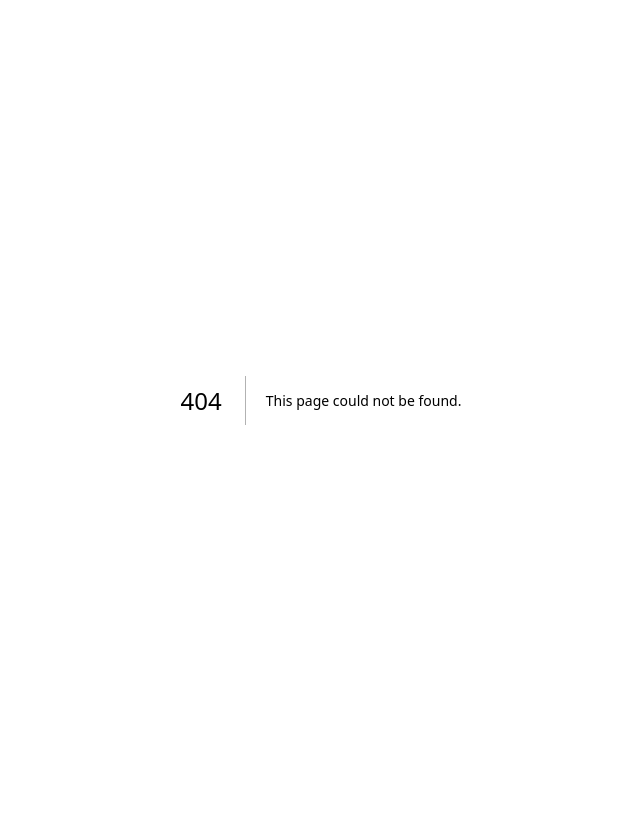
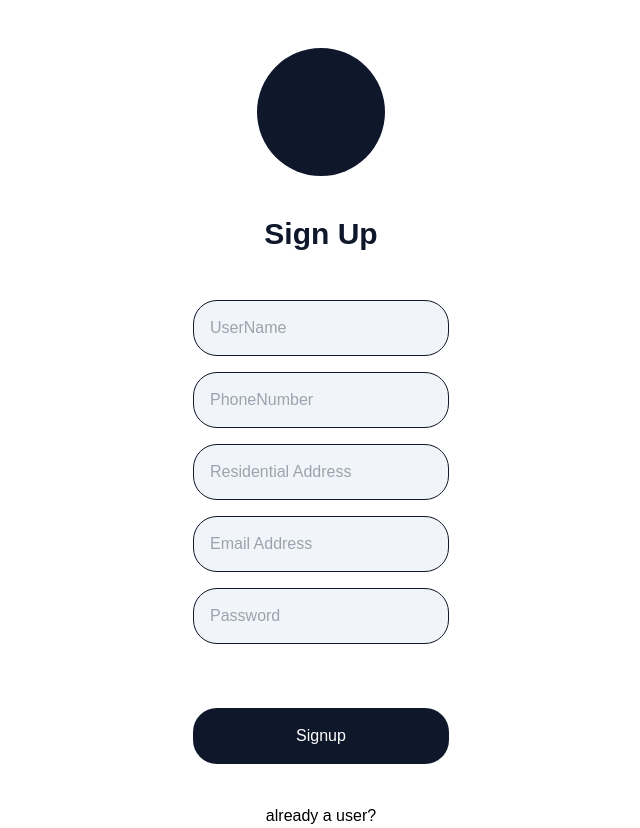
Before and after one commit to salmanpary/scrappy, a Next.js app: page /signup in a window 1280 px wide. Before the commit this address had no page. Shown: the whole page, without its empty margins (319-959 px from the left). Before the commit the page ends 800 px from the top, so only its background shows below. Built offline with nearby package versions, Linux system fonts and the light colour scheme.

Commit message:
integration

```diff
--- a/components/Collector/CollectorHome.js
+++ b/components/Collector/CollectorHome.js
@@ -1,14 +1,30 @@
-import React from 'react'
+import React,{useState,useEffect} from 'react'
 import Collector from './Collector'
+import axios from 'axios'
+function CollectorHome() {
 
-function CollectorHome() {
+  const [collection,setCollection] = useState({})
+  const fetchApi = async() => {
+    try {
+
+      const response = await axios.get(' https://scrappy-beta.herokuapp.com/items/getitems')
+      setCollection(response.data.items)
+      console.log(response.data.items)
+    } catch (error) {
+      console.log(error)
+    }
+  }
+  useEffect(() => {
+    fetchApi()
+  }, [])
   return (
     <div>
     <h3 className='ml-4 font-bold text-2xl'>Requests</h3>
         <div className="flex flex-col gap-4 text-white mt-4 items-center">
-        <Collector />
-        <Collector />
-        <Collector />
+        {collection?.map((item,index)=>(
+        <Collector item={item}/>
+        ))}
+
         </div>
     </div>
   )
--- a/components/Muncipality/Muncipality.js
+++ b/components/Muncipality/Muncipality.js
@@ -1,19 +1,40 @@
-import React from 'react'
+import React,{useEffect,useState} from 'react'
 import Muncipalitycard from './Muncipalitycard'
+import axios from 'axios'
 const Muncipality = () => {
+
+  const [collection,setCollection] = useState({})
+  const fetchApi = async() => {
+    try {
+
+      const response = await axios.get(' https://scrappy-beta.herokuapp.com/complaints')
+      setCollection(response.data)
+      console.log(response.data)
+    } catch (error) {
+      console.log(error)
+    }
+  }
+  useEffect(() => {
+    fetchApi()
+  }, [])
+
   return (
     <>
-    <div className='m-10'>
+      <div className='m-10'>
 
-    <div className='font-bold text-3xl'>Muncipality</div>
-    <div>Registered Complaints</div>
-    <Muncipalitycard/>
-    <Muncipalitycard/>
+        <div className='font-bold text-3xl'>Muncipality</div>
+        <div>Registered Complaints</div>
 
-    <Muncipalitycard/>
+        <div className="flex flex-col gap-6">
+
+        {collection?.municipality?.map((item,index)=>(
+          <Muncipalitycard key={index} item={item}/>
+        ))}
+        </div>
 
 
-    </div>
+
+      </div>
     </>
   )
 }
--- a/components/Signup1.js
+++ b/components/Signup1.js
@@ -1,15 +1,16 @@
 import React from 'react'
 import Link from 'next/link'
 const Signup1 = () => {
+  const [role,setRole] = React.useState('')
   return (
     <div className='flex-col flex items-center  gap-8 mt-12' >
       <div className=' bg-slate-900 rounded-full h-32 w-32 '></div>
-      <div className=' text-slate-900 font-poppins font-bold text-3xl mt-2 mb-24'>Sign Up As</div>
+      <div className=' text-slate-900 font-poppins font-bold text-3xl mt-2 mb-24'>Sign Up/Login As</div>
       <div className='flex-col flex gap-8'>
-        <Link href='/userhome'>
+        <Link href='/signup'>
       <button className='bg-slate-900 text-white font-poppins   w-64  font-medium h-14 rounded-3xl '>User</button>
       </Link>
-      <Link href="/collector">
+      <Link href="/signup">
       <button className='bg-slate-900 text-white font-poppins   w-64  font-medium h-14 rounded-3xl '>Collector</button>
       </Link>
       </div>
--- a/components/Signup2.js
+++ b/components/Signup2.js
@@ -1,25 +1,46 @@
-import React from 'react'
+import React,{useState} from 'react'
 import { useRouter } from 'next/router'
 const Signup2 = () => {
+
+  const [data,setData] = useState({
+    name:'',
+    email:'',
+    password:'',
+    address:'',
+    phone:'',
+    userrole:''
+  })
+const handleChange = (e)=>{
+  const {name,value} = e.target;
+  setData({...data,[name]:value})
+
+}
+const submitHandler=()=>{
+  console.log(data)
+}
+
   const router = useRouter()
   return (
     <div className='flex-col font-poppins flex items-center  gap-8 mt-12' >
       <div className=' bg-slate-900 rounded-full h-32 w-32 '></div>
       <div className=' text-slate-900 font-poppins font-bold text-3xl mt-2 mb-4'>Sign Up </div>
       <div className='flex-col flex gap-4'>
-        <input type = 'text ' placeholder='UserName' className='border border-slate-900 p-4 h-14 w-64 rounded-3xl bg-slate-100'></input>
+        <input type = 'text ' placeholder='UserName' name='name' value={data.name} onChange={handleChange} className='border border-slate-900 p-4 h-14 w-64 rounded-3xl bg-slate-100'></input>
 
-        <input type = 'text ' placeholder='PhoneNumber' className='border  border-slate-900 p-4 h-14 w-64 rounded-3xl bg-slate-100'></input>
+        <input type = 'text ' placeholder='PhoneNumber' name='phone' value={data.phone} onChange={handleChange} className='border  border-slate-900 p-4 h-14 w-64 rounded-3xl bg-slate-100'></input>
 
-        <input type = 'text ' placeholder='Residential Address' className='border border-slate-900 p-4 h-14 w-64 rounded-3xl bg-slate-100'></input>
+        <input type = 'text ' placeholder='Residential Address' name='address' value={data.address} onChange={handleChange} className='border border-slate-900 p-4 h-14 w-64 rounded-3xl bg-slate-100'></input>
 
-        <input type = 'text ' placeholder='Email Address' className='border border-slate-900 p-4 h-14 w-64 rounded-3xl bg-slate-100'></input>
+        <input type = 'email ' placeholder='Email Address' name='email' value={data.email} onChange={handleChange} className='border border-slate-900 p-4 h-14 w-64 rounded-3xl bg-slate-100'></input>
 
-        <input type = 'text ' placeholder='Password' className='border border-slate-900 p-4 h-14 w-64 rounded-3xl bg-slate-100'></input>
+        <input type = 'password ' placeholder='Password' name='password' value={data.password} onChange={handleChange} className='border border-slate-900 p-4 h-14 w-64 rounded-3xl bg-slate-100'></input>
       </div>
-      <button className='bg-slate-900 text-white font-poppins   w-64  font-medium h-14 rounded-3xl mt-8' onClick={()=>{
-        router.push('/usertype')
-      }}>Signup</button>
+      <button className='bg-slate-900 text-white font-poppins   w-64  font-medium py-4 rounded-3xl mt-8'
+      onClick={submitHandler}
+      >Signup</button>
+        <button className=' text-balck font-poppins   w-64  font-medium rounded-3xl mt-2'
+      onClick={()=>router.push('/login')}
+      >already a user?</button>
     </div>
   )
 }
--- a/package.json
+++ b/package.json
@@ -10,6 +10,7 @@
   },
   "dependencies": {
     "@reduxjs/toolkit": "^1.9.0",
+    "axios": "^1.1.3",
     "eslint": "8.26.0",
     "eslint-config-next": "13.0.2",
     "google-map-react": "^2.2.0",
--- a/pages/index.js
+++ b/pages/index.js
@@ -1,10 +1,10 @@
 
-import Signup2 from "../components/Signup2"
+import Signup1 from "../components/Signup1"
 
 export default function Home() {
   return (
 
-      <Signup2/>
+    <Signup1 />
 
 
   )
--- /dev/null
+++ b/pages/signup/index.js
@@ -0,0 +1,12 @@
+import React from 'react'
+import Signup2 from '../../components/Signup2'
+
+function Signup() {
+  return (
+    <div>
+        <Signup2 />
+    </div>
+  )
+}
+
+export default Signup
```
Also changed, not shown: 1 other file (tests, documents, lock files or other folders).
